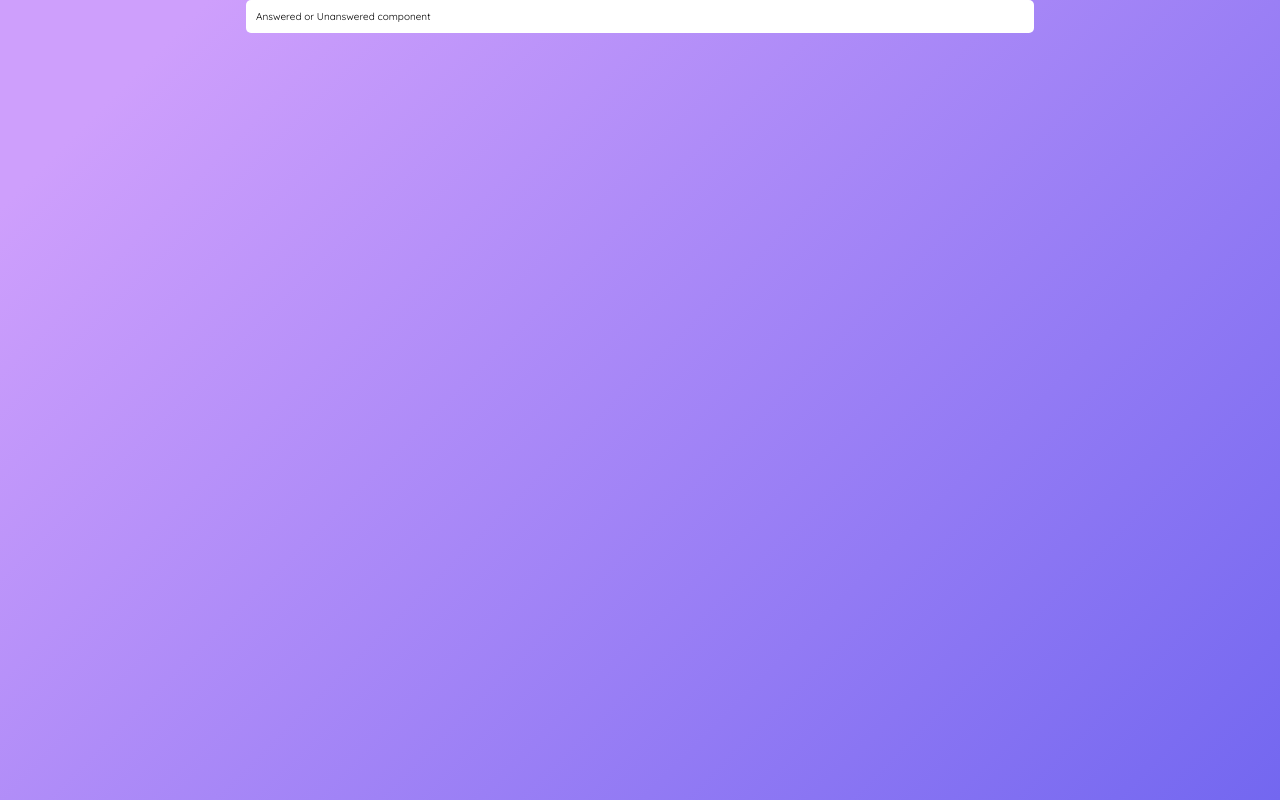
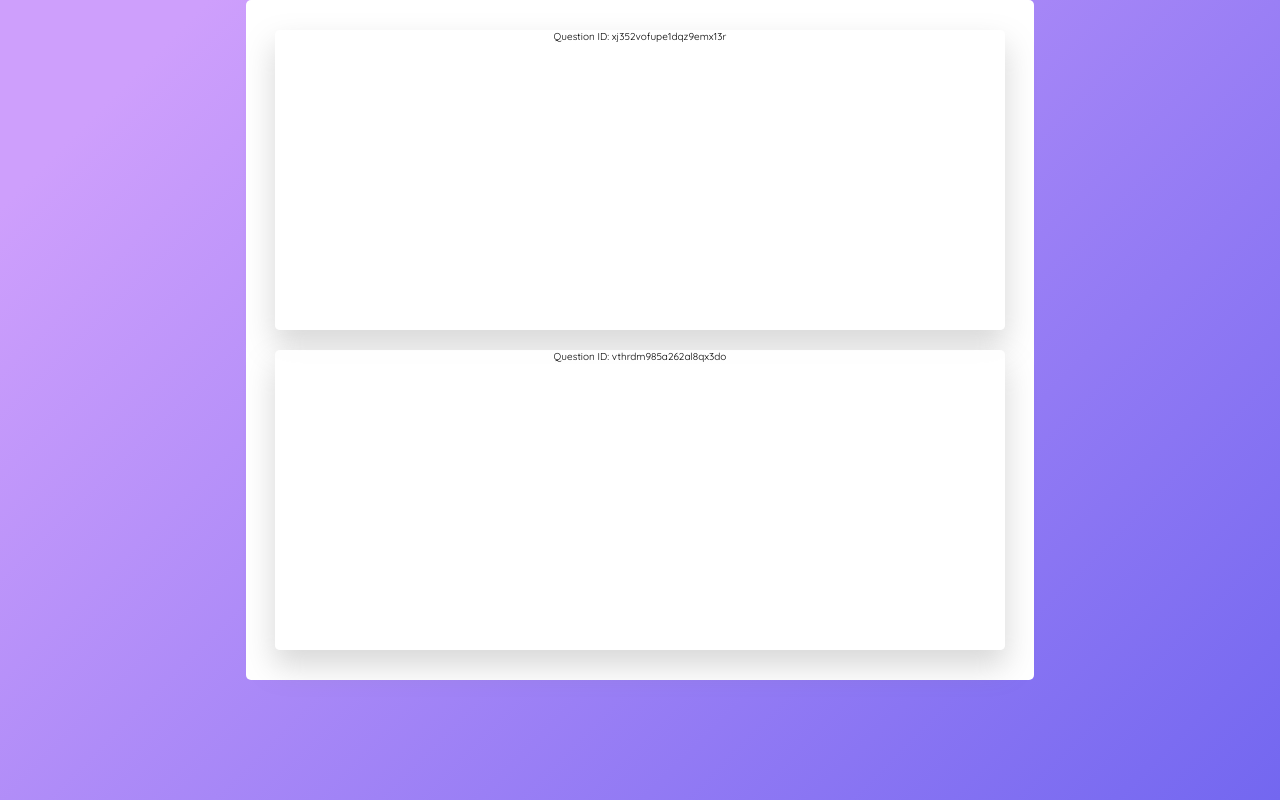
Before and after one commit to THEPEACEMAKER/Would-You-Rather-Web-App, a React (Create React App) app: page / in a window 1280 px wide. Built offline with nearby package versions, Linux system fonts and the light colour scheme; a web font is replaced by a local one.

Commit message:
QuestionsList components

```diff
--- /dev/null
+++ b/src/components/AnsweredQuestionsList.js
@@ -0,0 +1,29 @@
+import React, { Component } from 'react'
+import { connect } from 'react-redux'
+
+class AnsweredQuestionsList extends Component {
+  render() {
+    return (
+      <div>
+          {this.props.answeredQuestionsIds.map((id) => (
+            <div id="question" key={id}>
+              <div>Question ID: {id}</div>
+            </div>
+          ))}
+      </div>
+    )
+  }
+}
+
+function mapStateToProps ({ questions, authedUser }) {
+  const questionsIds = Object.keys(questions)
+  const answeredQuestions = questionsIds
+  .filter(questionId => (questions[questionId].optionOne.votes.includes(authedUser) || questions[questionId].optionTwo.votes.includes(authedUser)))
+
+  return {
+    answeredQuestionsIds: answeredQuestions
+      .sort((a,b) => questions[b].timestamp - questions[a].timestamp)
+  }
+}
+
+export default connect(mapStateToProps)(AnsweredQuestionsList)
--- a/src/components/App.js
+++ b/src/components/App.js
@@ -10,10 +10,21 @@ class App extends Component {
 
   render() {
     return (
-      <QuestionsContainer />
+    	<div>
+	    	{this.props.loading === true //only render the QuestionsContainer once the data fetching is finished, and the authedUser is set
+	    	  ? null
+	    	  : <QuestionsContainer />}
+    	</div>
     )
   }
 }
 
-export default connect()(App)
+
+function mapStateToProps ({ authedUser }) {
+  return {
+    loading: authedUser === null // true till the data is fetched, and the authedUser is set
+  }
+}
+
+export default connect(mapStateToProps)(App)
 // Using the connect() function upgrades a component to a container. Containers can read state from the store and dispatch actions.
--- a/src/components/QuestionsContainer.js
+++ b/src/components/QuestionsContainer.js
@@ -1,9 +1,11 @@
 import React from 'react'
+import UnansweredQuestionsList from './UnansweredQuestionsList'
+import AnsweredQuestionsList from './AnsweredQuestionsList'
 
 function QuestionsContainer(props){
   return (
     <div className="app">
-    		Answered or Unanswered component
+			<AnsweredQuestionsList />
     </div>
   )
 }
--- /dev/null
+++ b/src/components/UnansweredQuestionsList.js
@@ -0,0 +1,29 @@
+import React, { Component } from 'react'
+import { connect } from 'react-redux'
+
+class UnansweredQuestionsList extends Component {
+  render() {
+    return (
+      <div>
+          {this.props.unansweredQuestionsIds.map((id) => (
+            <div id="question" key={id}>
+              <div>Question ID: {id}</div>
+            </div>
+          ))}
+      </div>
+    )
+  }
+}
+
+function mapStateToProps ({ questions, authedUser }) {
+  const questionsIds = Object.keys(questions)
+  const unansweredQuestions = questionsIds
+  .filter(questionId => !(questions[questionId].optionOne.votes.includes(authedUser) || questions[questionId].optionTwo.votes.includes(authedUser)))
+
+  return {
+    unansweredQuestionsIds: unansweredQuestions
+      .sort((a,b) => questions[b].timestamp - questions[a].timestamp)
+  }
+}
+
+export default connect(mapStateToProps)(UnansweredQuestionsList)
```
